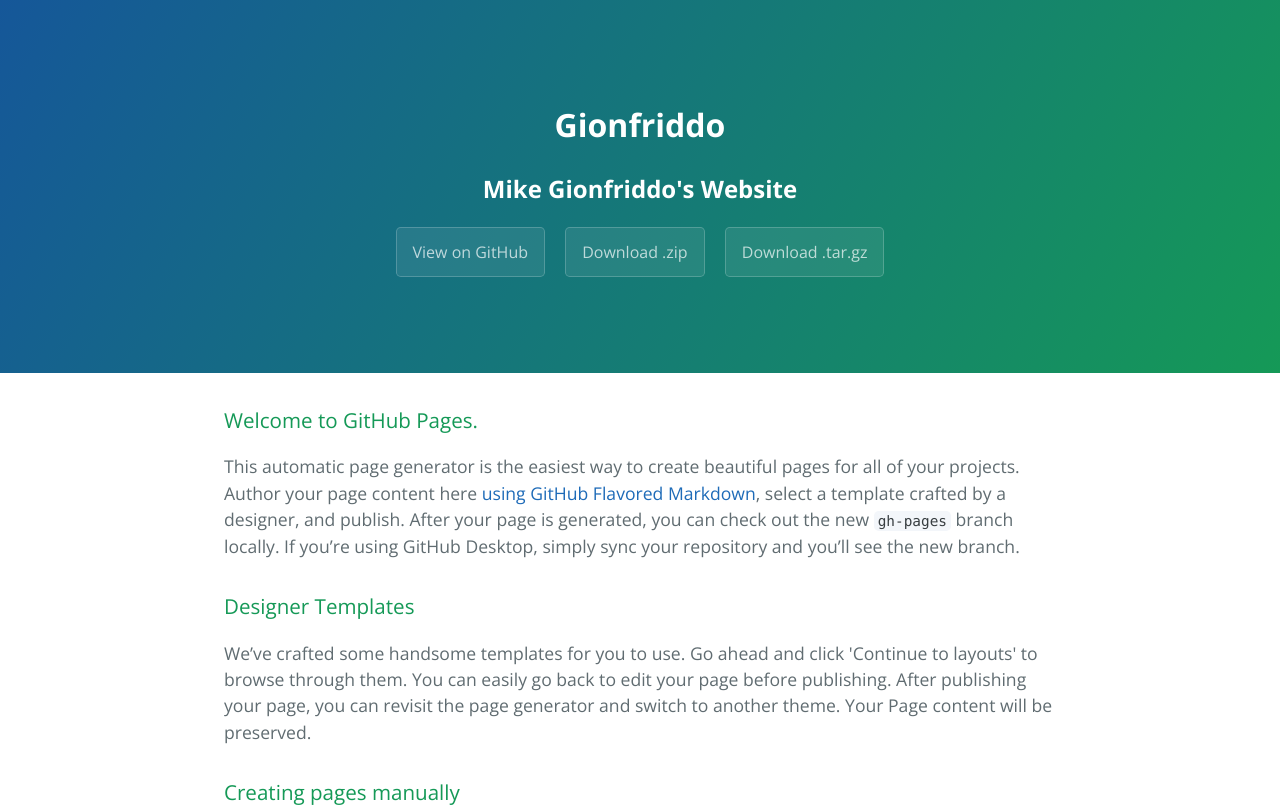
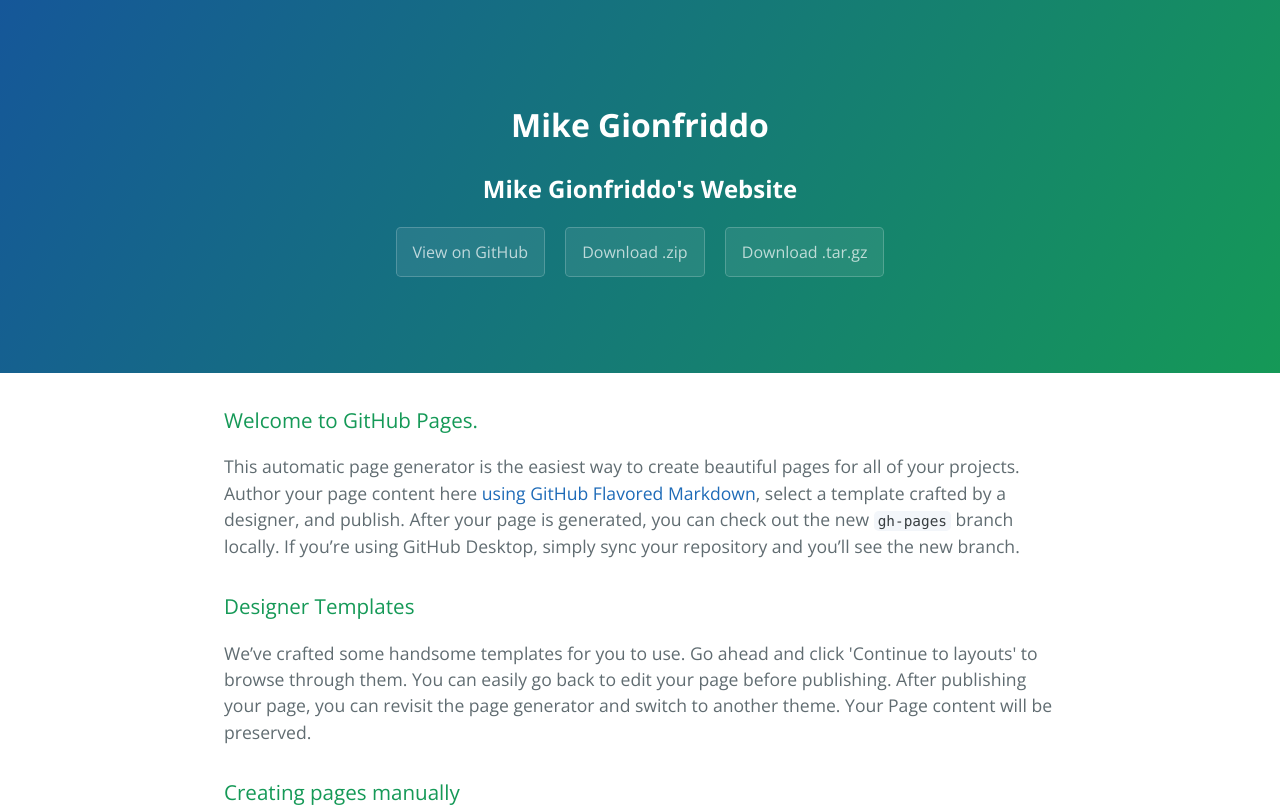
Before and after one commit to Gionfriddo/Gionfriddo, a plain HTML site: page index.html in a window 1280 px wide. Shown: the top 811 px of the page. Drawn offline with nearby package versions, Linux system fonts and the light colour scheme.

Commit message:
updated title

```diff
--- a/index.html
+++ b/index.html
@@ -11,7 +11,7 @@
   </head>
   <body>
     <section class="page-header">
-      <h1 class="Gionfriddo">Gionfriddo</h1>
+      <h1 class="Gionfriddo">Mike Gionfriddo</h1>
       <h2 class="Gionfriddo">Mike Gionfriddo&#39;s Website</h2>
       <a href="https://github.com/Gionfriddo/Gionfriddo" class="btn">View on GitHub</a>
       <a href="https://github.com/Gionfriddo/Gionfriddo/zipball/master" class="btn">Download .zip</a>
```
